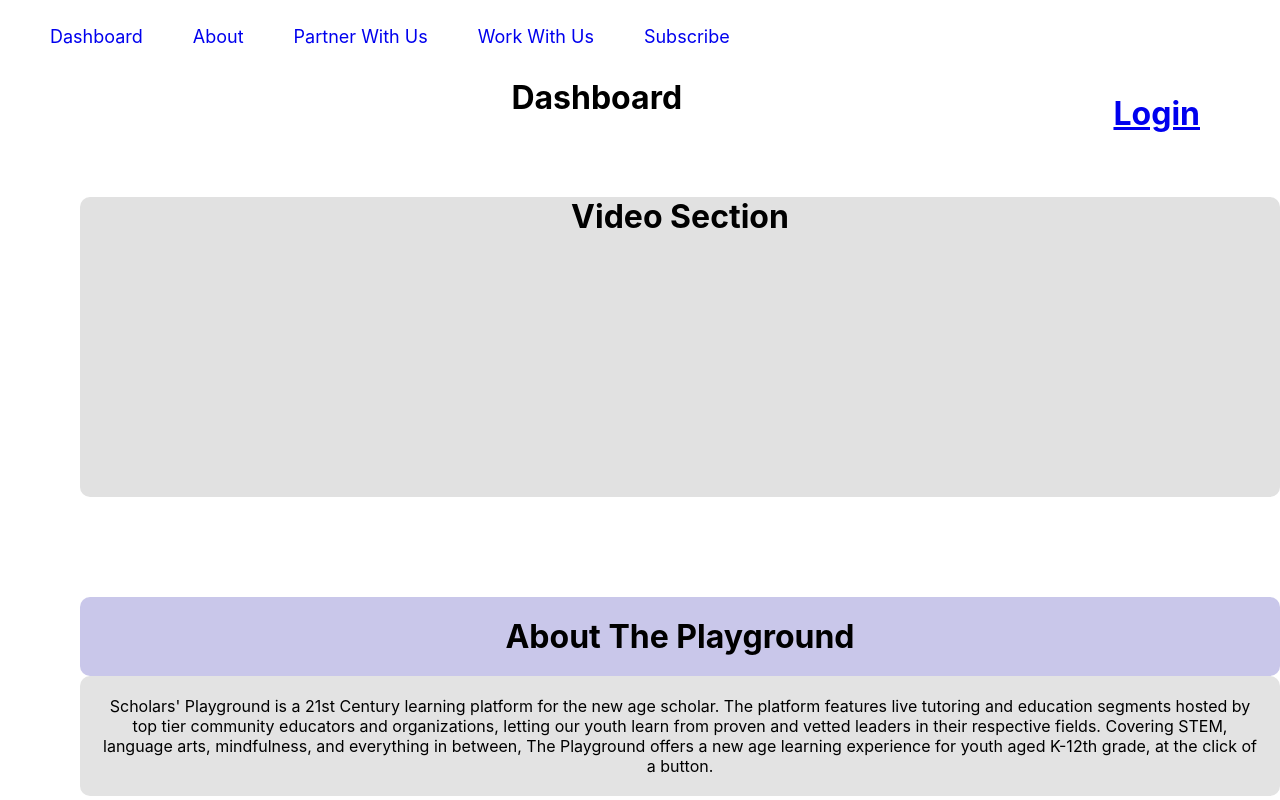
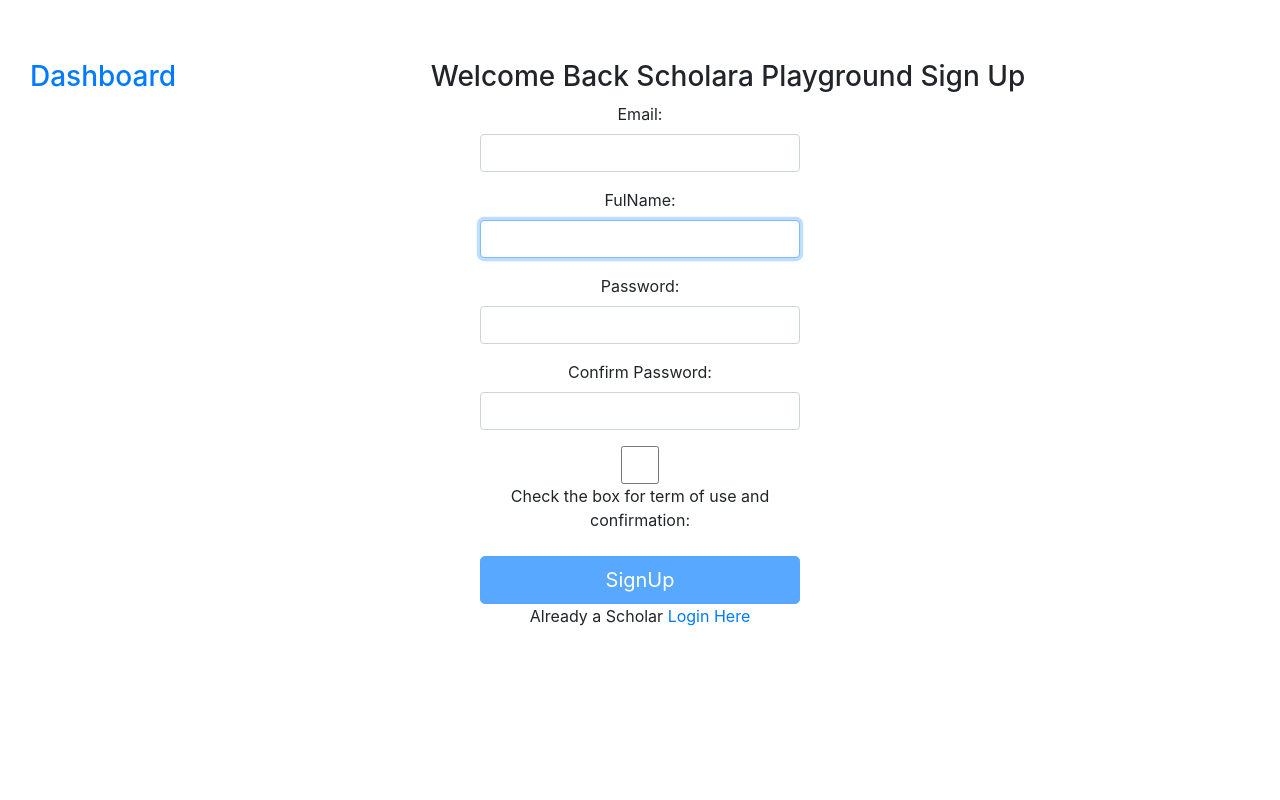
Before and after one commit to Sayed88/ScholarsPlaygroundWeb, a React (Create React App) app: page /signup in a window 1280 px wide. Shown: the top 800 px of the page. Built offline with nearby package versions, Linux system fonts and the light colour scheme.

Commit message:
Sign in & SignUp

```diff
--- a/package.json
+++ b/package.json
@@ -8,7 +8,9 @@
     "@testing-library/jest-dom": "^5.11.9",
     "@testing-library/react": "^11.2.3",
     "@testing-library/user-event": "^12.6.2",
+    "bootstrap": "^4.6.0",
     "react": "^17.0.1",
+    "react-bootstrap": "^1.4.3",
     "react-dom": "^17.0.1",
     "react-router-dom": "^5.2.0",
     "react-scripts": "4.0.1",
--- a/src/App.js
+++ b/src/App.js
@@ -4,31 +4,39 @@ import About from './Components/About';
 import PartnerWithUs from './Components/PartnerWithUs';
 import WorkWithUs from './Components/WorkWithUs';
 import Subscribe from './Components/Subscribe';
-import { BrowserRouter as Router, Switch, Route, Link } from 'react-router-dom';
+import { BrowserRouter as Router, Switch, Route, } from 'react-router-dom';
 import Header from './Components/Header';
 import Login from './Components/Login';
+import SignUp from './Components/SignUp';
 
 function App() {
   return (
     <div className="App">
       <Router>
-        <Header />
 
         <Switch>
           <Route path="/about">
+            <Header />
             <About />
           </Route>
 
           <Route path="/partnerwithus">
+            <Header />
             <PartnerWithUs />
           </Route>
 
           <Route path="/workwithus">
+            <Header />
             <WorkWithUs />
           </Route>
 
           <Route path="/subscribe">
+            <Header />
             <Subscribe />
+          </Route>
+
+          <Route path="/signup">
+            <SignUp />
           </Route>
 
           <Route path="/login">
@@ -36,6 +44,7 @@ function App() {
           </Route>
 
           <Route path="/">
+            <Header />
             <Dashboard />
           </Route>
 
--- a/src/Components/Header.css
+++ b/src/Components/Header.css
@@ -23,3 +23,7 @@
     float: right;
     margin-right: 80px;
 }
+
+.logbtn {
+    text-decoration: none;
+}
--- a/src/Components/Header.js
+++ b/src/Components/Header.js
@@ -26,7 +26,7 @@ function Header() {
             </nav>
 
             <div className="loginpage">
-                <Link to="/login">
+                <Link to="/login" className="logbtn">
                     <h1>Login</h1>
                 </Link>
             </div>
--- a/src/Components/Login.css
+++ b/src/Components/Login.css
@@ -1,3 +1,17 @@
+ .dashlink{
+    float: left;
+    padding-left: 30px;
+}
+
+/*
+.logMsg {
+    text-align: center;
+}
+
+.logpg {
+    background-color: #f1f1f1;
+}
+
 .loginbtn {
     float: right;
     margin-right: 80px;
@@ -6,3 +20,43 @@
 .log {
     text-decoration: none;
 }
+
+.login form {
+    margin-top: 150px;
+    margin-bottom: 100px;
+}
+
+.spcEmail {
+    margin-right: 40px;
+    text-align: left;
+}
+
+.spcPass {
+    margin-right: 11px;
+    text-align: left;
+}
+
+.formG {
+    margin-bottom: 5px;
+}
+
+.logBtn {
+    margin-top: 20px;
+    margin-left: 70px;
+}
+
+.logfooter {
+    line-height: 5px;
+    padding-bottom: 30px;
+} */
+
+@media all and (min-width: 480px) {
+    .login {
+        padding: 60px 0;
+    }
+
+    .login form {
+        margin: 0 auto;
+        max-width: 320px;
+    }
+}
--- a/src/Components/Login.js
+++ b/src/Components/Login.js
@@ -1,10 +1,68 @@
-import React from 'react';
+import React, { useState } from 'react';
+import Form from 'react-bootstrap/Form';
+import Button from 'react-bootstrap/Button';
+import { Link } from 'react-router-dom';
 import './Login.css';
+import "bootstrap/dist/css/bootstrap.min.css";
 
 function Login() {
+
+    const [email, setEmail] = useState("");
+    const [password, setPassword] = useState("");
+
+    function validateForm() {
+        return email.length > 0 && password.length > 0;
+    }
+
+    function handleSubmit(event) {
+        event.preventDefault();
+    }
+
     return (
         <div className="login">
-            <h1>Welcome to Login Page</h1>
+            <div>
+                <Link to="/dashboard">
+                    <h3 className="dashlink">Dashboard</h3>
+                </Link>
+            </div>
+
+            <div className="logpg">
+                <h3 className="logMsg">Welcome Back Scholar Please Sign in </h3>
+                <Form onSubmit={handleSubmit}>
+                    <Form.Group className="formG" size="lg" controlId="email">
+                        <Form.Label className="spcEmail">Email:</Form.Label>
+                        <Form.Control
+                            autoFocus
+                            type="email"
+                            value={email}
+                            onChange={(e) => setEmail(e.target.value)}
+                            />
+                    </Form.Group>
+
+                    <Form.Group size="lg" controlId="password">
+                        <Form.Label className="spcPass">Password:</Form.Label>
+                        <Form.Control
+                            type="password"
+                            value={password}
+                            onChange={(e) => setPassword(e.target.value)}
+                            />
+                    </Form.Group>
+
+                    <Button className="logBtn" block size="lg" type="submit" disabled={!validateForm()}>
+                        Login
+                    </Button>
+
+                </Form>
+
+                <div className="logfooter">
+                    <Link to="/forgotpassword">
+                        <p>Forgot Password?</p>
+                    </Link>
+                    <p>New to the Playground? <Link to="/signup">Sign up Here</Link></p>
+                </div>
+
+            </div>
+
         </div>
     )
 }
--- /dev/null
+++ b/src/Components/SignUp.css
@@ -0,0 +1,11 @@
+
+@media all and (min-width: 480px) {
+    .login {
+        padding: 60px 0;
+    }
+
+    .login form {
+        margin: 0 auto;
+        max-width: 320px;
+    }
+}
--- /dev/null
+++ b/src/Components/SignUp.js
@@ -0,0 +1,98 @@
+import React, { useState } from 'react';
+import Form from 'react-bootstrap/Form';
+import Button from 'react-bootstrap/Button';
+import { Link } from 'react-router-dom';
+import  './SignUp.css';
+
+function SignUp() {
+
+    const [email, setEmail] = useState("");
+    const [name, setName] = useState("");
+    const [password, setPassword] = useState("");
+    const [confirmpassword, setconfirmpassword] = useState("");
+    const [checkbox, setcheckbox] = useState("");
+
+    function validateForm() {
+        return email.length > 0 && name.length > 0 && password.length > 0 && confirmpassword.length > 0;
+    }
+
+    function handleSubmit(event) {
+        event.preventDefault();
+    }
+
+    return (
+        <div className="login">
+            <Link to="/dashboard">
+                <h3 className="dashlink">Dashboard</h3>
+            </Link>
+
+            <div className="logpg">
+                <h3 className="logMsg">Welcome Back Scholara Playground Sign Up</h3>
+                <Form onSubmit={handleSubmit}>
+                    <Form.Group className="formG" size="lg" controlId="email">
+                        <Form.Label className="spcEmail">Email:</Form.Label>
+                        <Form.Control
+                            autoFocus
+                            type="email"
+                            value={email}
+                            onChange={(e) => setEmail(e.target.value)}
+                            />
+                    </Form.Group>
+
+                    <Form.Group className="formG" size="lg" controlId="name">
+                        <Form.Label className="spcEmail">FulName:</Form.Label>
+                        <Form.Control
+                            autoFocus
+                            type="name"
+                            value={name}
+                            onChange={(e) => setName(e.target.value)}
+                            />
+                    </Form.Group>
+
+                    <Form.Group size="lg" controlId="password">
+                        <Form.Label className="spcPass">Password:</Form.Label>
+                        <Form.Control
+                            type="password"
+                            value={password}
+                            onChange={(e) => setPassword(e.target.value)}
+                            />
+                    </Form.Group>
+
+                    <Form.Group size="lg" controlId="confirmpassword">
+                        <Form.Label className="spcPass">Confirm Password:</Form.Label>
+                        <Form.Control
+                            type="password"
+                            value={confirmpassword}
+                            onChange={(e) => setconfirmpassword(e.target.value)}
+                            />
+                    </Form.Group>
+
+                    <Form.Group size="lg" controlId="checkBox">
+                        <Form.Control
+                            type="checkbox"
+                            value={checkbox}
+                            onChange={(e) => setcheckbox(e.target.value)}
+                            />
+                        <Form.Label className="spcPass">Check the box for term of use and confirmation:</Form.Label>
+                    </Form.Group>
+
+                    <Button className="logBtn" block size="lg" type="submit" disabled={!validateForm()}>
+                        SignUp
+                    </Button>
+
+                </Form>
+
+                <div className="logfooter">
+                    <Link to="/forgotpassword">
+                    </Link>
+                    <p>Already a Scholar <Link to="/login"> Login Here</Link></p>
+                </div>
+
+            </div>
+
+        </div>
+    )
+
+}
+
+export default SignUp;
```
Also changed, not shown: 2 other files (tests, documents, lock files or other folders).
